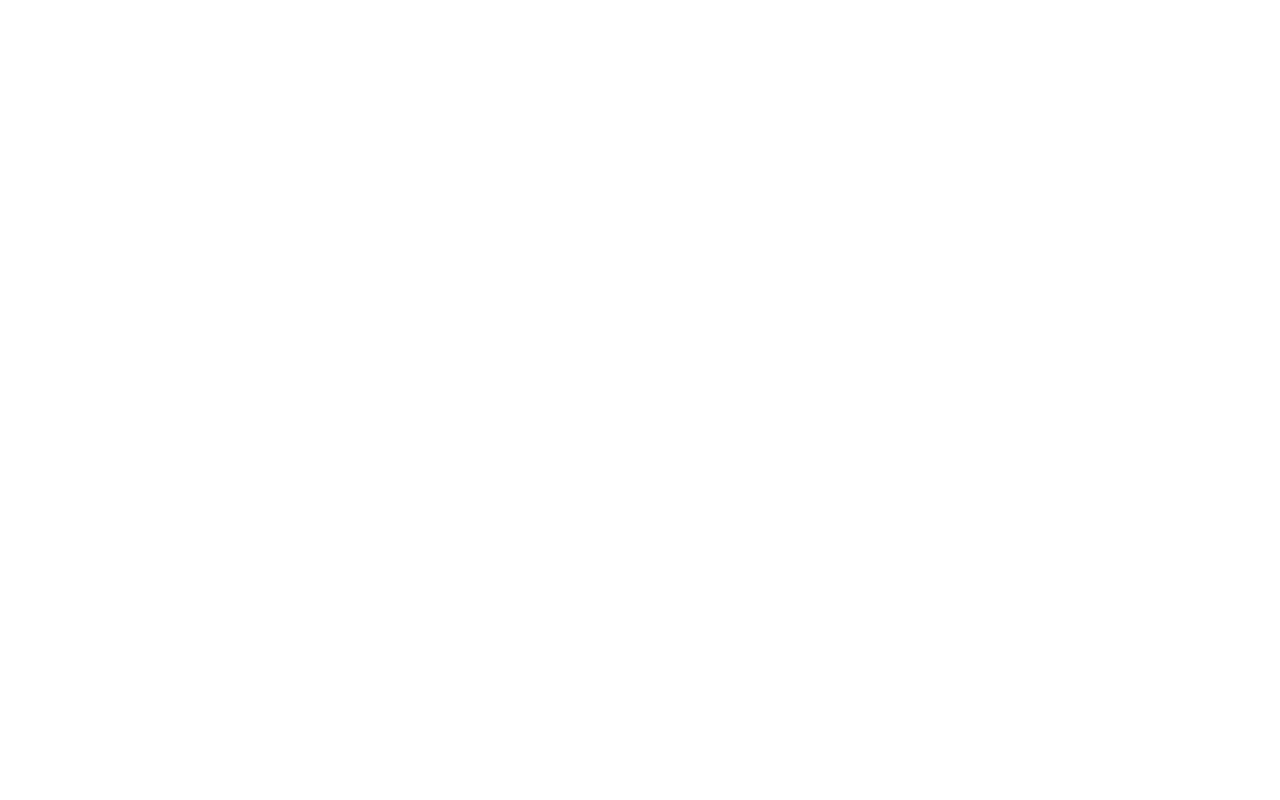
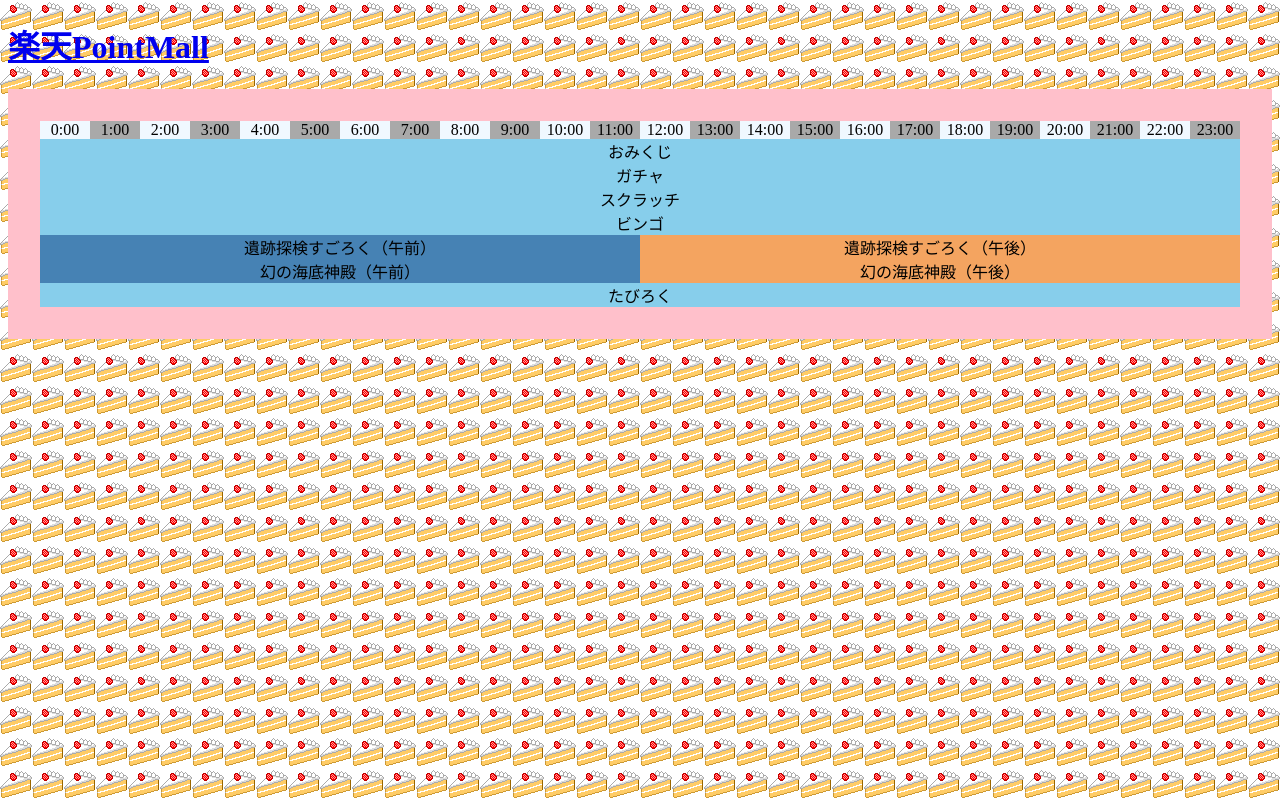
Before and after one commit to huonchan/rakuten_point_mall_time_shift, a plain HTML site: page index.htm in a window 1280 px wide. Drawn offline with Linux system fonts and the light colour scheme.

Commit message:
横方法の指定がｋｓなので書き直すのでイチ時保存

```diff
--- a/index.htm
+++ b/index.htm
@@ -1 +1,168 @@
-<a href=""></a>
+<!DOCTYPE html>
+<html>
+
+<head>
+    <title>楽天PointMall タイムスケジュール表</title>
+    <style>
+
+        body {
+            background-image: url("images/cake.gif");
+            background-repeat: repeat;
+        }
+
+        .content {
+            align-content: center;
+            width: 100%;
+            max-width: 1200px;
+            margin: 0 auto;
+            background-color: pink;
+            padding:32px;
+        }
+
+        .timeline {
+            flex: 1;
+            display: flex;
+            justify-content: center;
+            /* または space-between, space-around など */
+            align-items: center;
+            /* または flex-start, flex-end など */
+            border-width: 1px;
+        }
+
+        .time {
+            flex: 1;
+            text-align: center;
+        }
+
+        .even_hours {
+            background-color: aliceblue;
+        }
+
+        .odd_hours {
+            background-color: darkgrey;
+        }
+
+
+        .task_line {
+            display: flex;
+        }
+
+        .task_link {
+            flex: 1;
+            text-align: center;
+        }
+
+        /** 時間ごと背景色 */
+
+        .am
+        {
+            background-color: steelblue;
+        }
+
+        .pm
+        {
+            background-color: sandybrown;
+        }
+
+        .all_day
+        {
+            background-color: skyblue;
+        }
+
+        .morning
+        {
+            background-color: mediumvioletred;
+        }
+
+        .noon
+        {
+            background-color: wheat;
+        }
+
+        .evening
+        {
+            background-color: mediumpurple;
+        }
+
+        .evening
+        {
+            background-color: mediumblue;
+        }
+
+
+
+
+    </style>
+</head>
+
+<body>
+
+    <h1>
+        <a href="https://pointmall.rakuten.co.jp/" target="_blank">楽天PointMall</a>
+    </h1>
+
+    <div class="content">
+
+        <div class="timeline">
+            <div class="time even_hours">0:00</div>
+            <div class="time odd_hours">1:00</div>
+            <div class="time even_hours">2:00</div>
+            <div class="time odd_hours">3:00</div>
+            <div class="time even_hours">4:00</div>
+            <div class="time odd_hours">5:00</div>
+            <div class="time even_hours">6:00</div>
+            <div class="time odd_hours">7:00</div>
+            <div class="time even_hours">8:00</div>
+            <div class="time odd_hours">9:00</div>
+            <div class="time even_hours">10:00</div>
+            <div class="time odd_hours">11:00</div>
+
+            <div class="time even_hours">12:00</div>
+            <div class="time odd_hours">13:00</div>
+            <div class="time even_hours">14:00</div>
+            <div class="time odd_hours">15:00</div>
+            <div class="time even_hours">16:00</div>
+            <div class="time odd_hours">17:00</div>
+            <div class="time even_hours">18:00</div>
+            <div class="time odd_hours">19:00</div>
+            <div class="time even_hours">20:00</div>
+            <div class="time odd_hours">21:00</div>
+            <div class="time even_hours">22:00</div>
+            <div class="time odd_hours">23:00</div>
+        </div>
+
+        <div class="task_line">
+            <div class="task_link all_day">おみくじ</div>
+        </div>
+
+        <div class="task_line">
+            <div class="task_link all_day">ガチャ</div>
+        </div>
+
+        <div class="task_line">
+            <div class="task_link all_day">スクラッチ</div>
+        </div>
+
+        <div class="task_line">
+            <div class="task_link all_day">ビンゴ</div>
+        </div>
+
+        <div class="task_line">
+            <div class="task_link am">遺跡探検すごろく（午前）</div>
+            <div class="task_link pm">遺跡探検すごろく（午後）</div>
+        </div>
+
+        <div class="task_line">
+            <div class="task_link am">幻の海底神殿（午前）</div>
+            <div class="task_link pm">幻の海底神殿（午後）</div>
+        </div>
+
+        <div class="task_line">
+            <div class="task_link all_day">たびろく</div>
+        </div>
+
+    </div><!-- content -->
+
+</body>
+
+</html>
```
Also changed, not shown: images/cake.gif (added).
